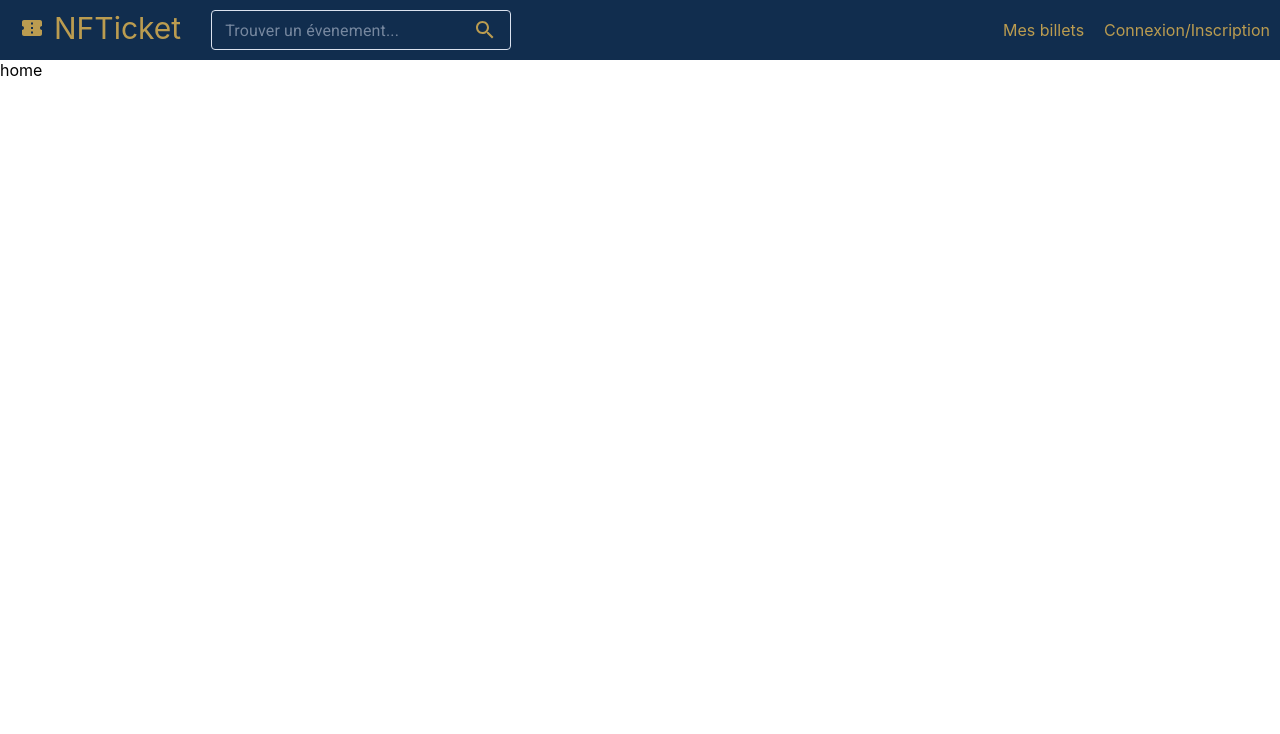
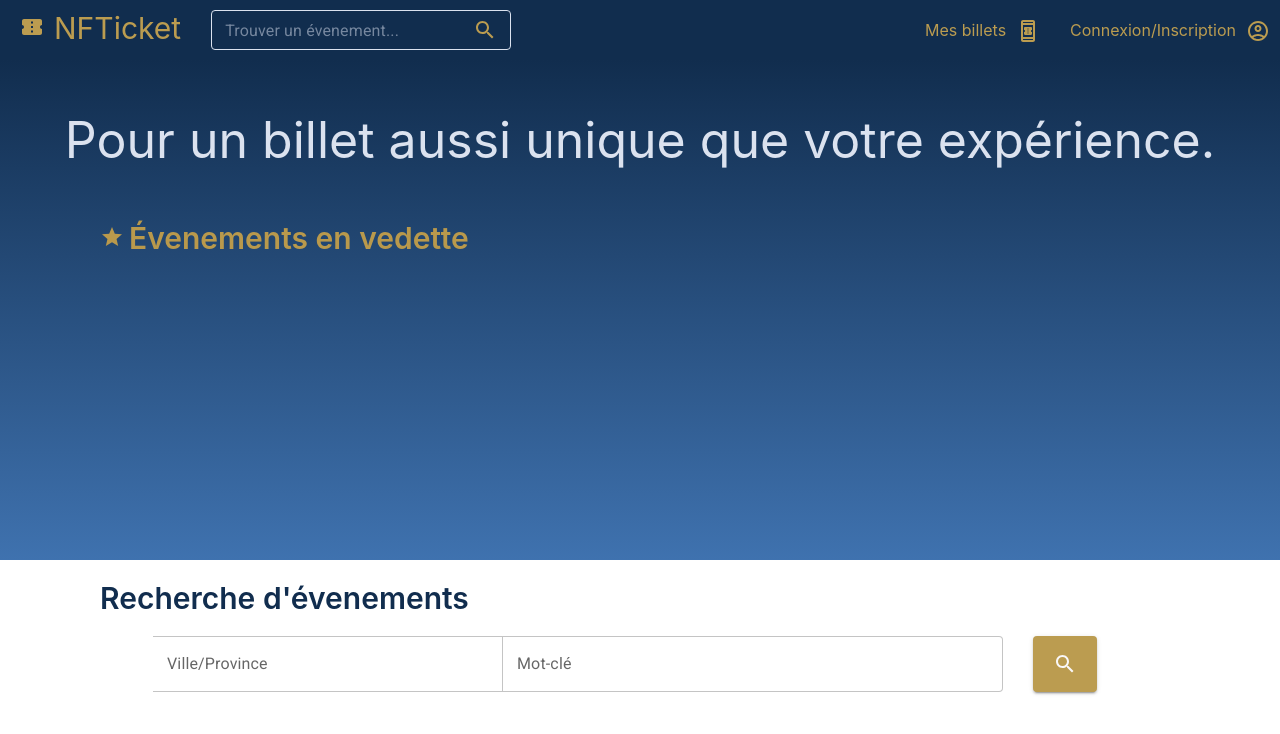
Before and after one commit to LOG795-Equipe-2/NFTicket-Frontend, a React (Create React App) app: page / in a window 1280 px wide. Shown: the top 734 px of the page. Built offline with nearby package versions, Linux system fonts and the light colour scheme.

Commit message:
Add splash screen

```diff
--- a/package.json
+++ b/package.json
@@ -3,13 +3,16 @@
   "version": "0.1.0",
   "private": true,
   "dependencies": {
+    "@date-io/date-fns": "^2.13.1",
     "@emotion/react": "^11.7.1",
     "@emotion/styled": "^11.6.0",
     "@mui/icons-material": "^5.3.1",
+    "@mui/lab": "^5.0.0-alpha.67",
     "@mui/material": "^5.3.1",
     "@testing-library/jest-dom": "^5.14.1",
     "@testing-library/react": "^12.0.0",
     "@testing-library/user-event": "^13.2.1",
+    "@types/date-fns": "^2.6.0",
     "@types/jest": "^27.0.1",
     "@types/node": "^16.7.13",
     "@types/react": "^17.0.20",
--- a/src/components/Home/Home.scss
+++ b/src/components/Home/Home.scss
@@ -0,0 +1,38 @@
+.home {
+    margin-top: 60px;
+    &__splashScreen {
+        width: 100%;
+        height: 500px;
+
+        &__title {
+            padding: 50px 0;
+            display: flex;
+            flex-direction: column;
+            align-items: center;
+            &__main {
+                font-size: 50px;
+            }
+        }
+
+        &__featuredEvents {
+            margin: 0 100px;
+            &__title {
+                svg {
+                    margin-right: 5px;
+                }
+                font-size: 30px;
+                font-weight: 600;
+            }
+        }
+    }
+    &__search {
+        margin: 20px 100px;
+        &__title {
+            font-size: 30px;
+            font-weight: 600;
+        }
+    }
+    &__closeByEvents {
+        height: 400px;
+    }
+}
--- a/src/components/Home/Home.tsx
+++ b/src/components/Home/Home.tsx
@@ -1,11 +1,53 @@
-import { Box } from "@mui/material";
+import { Box, styled } from "@mui/material";
 import "./Home.scss";
+import SearchBox from "./SearchBox/SearchBox";
+import StarIcon from '@mui/icons-material/Star';
 
 function Home() {
+  const CssBox = styled(Box)(({ theme }) => ({
+    ".home": {
+      "&__splashScreen": {
+        background: `linear-gradient(180deg, ${theme.palette.primary.dark} 0%, ${theme.palette.primary.main} 100%)`,
+        "&__title": {
+          "&__main": {
+            color: theme.palette.primary.light
+          }
+        },
+        "&__featuredEvents": {
+          "&__title": {
+            color: theme.palette.secondary.light
+          }
+        }
+      },
+      "&__search": {
+        "&__title": {
+          color: theme.palette.primary.dark,
+        },
+      },
+    },
+  }));
   return (
-    <Box className="home">
-      home
-    </Box>
+    <CssBox className="home">
+      <div className="home__splashScreen">
+        <div className="home__splashScreen__title">
+          <div className="home__splashScreen__title__main">Pour un billet aussi unique que votre expérience.</div>
+          <div className="home__splashScreen__title__sub"></div>
+        </div>
+        <div className="home__splashScreen__featuredEvents">
+          <div className="home__splashScreen__featuredEvents__title">
+            <StarIcon></StarIcon>
+            Évenements en vedette
+            </div>
+        </div>
+      </div>
+      <div className="home__search">
+        <div className="home__search__title">Recherche d'évenements</div>
+        <SearchBox />
+      </div>
+      <div className="home__closeByEvents">
+
+      </div>
+    </CssBox>
   );
 }
 
--- /dev/null
+++ b/src/components/Home/SearchBox/SearchBox.scss
@@ -0,0 +1,41 @@
+.home-searchbox {
+  display: flex;
+  flex-direction: row;
+  margin: 20px 0;
+  justify-content: center;
+  &__date {
+    .MuiInputBase-root {
+      border-radius: 4px 0 0 4px;
+    }
+  }
+  &__location {
+    width: 350px;
+    .MuiInputBase-root {
+      border-radius: 0;
+    }
+    .MuiAutocomplete-root:not(.Mui-focused):not(:hover) {
+      .MuiOutlinedInput-notchedOutline {
+        border-left: 0;
+      }
+    }
+  }
+  &__keyword {
+    width: 500px;
+    .MuiInputBase-root {
+      border-radius: 0 4px 4px 0;
+    }
+    .MuiAutocomplete-root:not(.Mui-focused):not(:hover) {
+      .MuiOutlinedInput-notchedOutline {
+        border-left: 0;
+      }
+    }
+  }
+  &__button {
+    height: 56px;
+    margin: 0 30px;
+
+    .MuiButton-root {
+      height: 100%;
+    }
+  }
+}
--- /dev/null
+++ b/src/components/Home/SearchBox/SearchBox.tsx
@@ -0,0 +1,69 @@
+import { DesktopDatePicker, LocalizationProvider } from "@mui/lab";
+import DateAdapter from "@mui/lab/AdapterDateFns";
+import { Autocomplete, Box, TextField, Button } from "@mui/material";
+import SearchIcon from "@mui/icons-material/Search";
+import React from "react";
+import "./SearchBox.scss";
+
+function SearchBox() {
+  const [dateValue, setDateValue] = React.useState<Date | null>(null);
+  const [locationValue, setLocationValue] = React.useState<string | null>(null);
+  const [keywordValue, setKeywordValue] = React.useState<string | null>(null);
+  const today = new Date().toString();
+  const handleDateChange = (newValue: string | null) => {
+    if (newValue !== null) {
+      setDateValue(new Date(newValue));
+    }
+  };
+  return (
+    <Box className="home-searchbox">
+      <div className="home-searchbox__date">
+        <LocalizationProvider dateAdapter={DateAdapter}>
+          <DesktopDatePicker
+            label="Date"
+            inputFormat="MM/yyyy"
+            renderInput={(params) => <TextField {...params} />}
+            onChange={handleDateChange}
+            value={dateValue}
+            views={["month", "year"]}
+          />
+        </LocalizationProvider>
+      </div>
+      <div className="home-searchbox__location">
+        <Autocomplete
+          value={locationValue}
+          id="location-autocomplete"
+          selectOnFocus
+          clearOnBlur
+          handleHomeEndKeys
+          renderOption={(props, option) => <li {...props}>{option}</li>}
+          freeSolo
+          renderInput={(params) => (
+            <TextField {...params} label="Ville/Province" />
+          )}
+          options={[]}
+        />
+      </div>
+      <div className="home-searchbox__keyword">
+        <Autocomplete
+          value={locationValue}
+          id="keyword-autocomplete"
+          selectOnFocus
+          clearOnBlur
+          handleHomeEndKeys
+          renderOption={(props, option) => <li {...props}>{option}</li>}
+          freeSolo
+          renderInput={(params) => <TextField {...params} label="Mot-clé" />}
+          options={[]}
+        />
+      </div>
+      <div className="home-searchbox__button">
+        <Button color="success" variant="contained">
+          <SearchIcon></SearchIcon>
+        </Button>
+      </div>
+    </Box>
+  );
+}
+
+export default SearchBox;
--- a/src/components/Navigation/Navigation.scss
+++ b/src/components/Navigation/Navigation.scss
@@ -3,15 +3,21 @@
   justify-content: space-between;
   height: 60px;
   align-items: center;
+  width: 100%;
+  position: fixed;
+  top: 0;
 
   &__left {
     display: flex;
-    .page-title {
-      font-size: 30px;
-      margin: 0 20px 5px 20px;
+    .MuiLink-root {
       display: flex;
       align-items: center;
+      margin: 0 20px 5px 20px;
+      .page-title {
+        font-size: 30px;
+      }
     }
+
     &__searchBox {
       width: 300px;
       height: 50px;
@@ -26,10 +32,32 @@
   }
   &__right {
     margin-right: 10px;
+    display: flex;
+    align-items: center;
 
     .MuiLink-root {
-      margin-left: 20px;
-      transition: color 200ms cubic-bezier(0.0, 0, 0.2, 1) 0ms;
+      margin-left: 30px;
+      transition: color 200ms cubic-bezier(0, 0, 0.2, 1) 0ms;
+    }
+    &__my-tickets {
+      a {
+        display: flex;
+        align-items: center;
+        svg {
+          margin-left: 10px;
+          margin-top: 2px;
+        }
+      }
+    }
+    &__login {
+      a {
+        display: flex;
+        align-items: center;
+        svg {
+          margin-left: 10px;
+          margin-top: 2px;
+        }
+      }
     }
   }
 }
--- a/src/components/Navigation/Navigation.tsx
+++ b/src/components/Navigation/Navigation.tsx
@@ -4,6 +4,8 @@ import { Box } from "@mui/material";
 import { ConfirmationNumber, Search } from "@mui/icons-material";
 import IconButton from "@mui/material/IconButton";
 import InputAdornment from "@mui/material/InputAdornment";
+import AccountCircleOutlinedIcon from '@mui/icons-material/AccountCircleOutlined';
+import BookOnlineOutlinedIcon from '@mui/icons-material/BookOnlineOutlined';
 import "./Navigation.scss";
 
 function Navigation() {
@@ -13,7 +15,7 @@ function Navigation() {
     },
     "& .MuiOutlinedInput-root": {
       "& .MuiButtonBase-root": {
-        color: theme.palette.secondary.main
+        color: theme.palette.secondary.main,
       },
       "& .MuiOutlinedInput-input": {
         color: theme.palette.primary.light,
@@ -27,23 +29,28 @@ function Navigation() {
       "&.Mui-focused fieldset": {
         borderColor: theme.palette.secondary.main,
       },
-    }
+    },
   }));
-  const CssLink = styled(Link)(({theme}) => ({
+  const CssLink = styled(Link)(({ theme }) => ({
     "&.MuiLink-root": {
       color: theme.palette.secondary.main,
       "&:hover": {
-        color: theme.palette.primary.light
-      }
-    }
+        color: theme.palette.primary.light,
+      },
+    },
   }));
   return (
     <Box sx={{ bgcolor: "primary.dark" }} className="navbar">
       <div className="navbar__left">
-        <Box className="page-title" sx={{ color: "secondary.main" }}>
-          <ConfirmationNumber sx={{ marginRight: "10px" }}></ConfirmationNumber>
-          NFTicket
-        </Box>
+        <Link href="/" underline="none">
+          <Box className="page-title" sx={{ color: "secondary.main" }}>
+            <ConfirmationNumber
+              sx={{ marginRight: "10px" }}
+            ></ConfirmationNumber>
+            NFTicket
+          </Box>
+        </Link>
+
         <Box className="navbar__left__searchBox">
           <CssTextField
             fullWidth
@@ -63,12 +70,17 @@ function Navigation() {
         </Box>
       </div>
       <div className="navbar__right">
-        <div className="navbar__right__my_tickets">
+        <div className="navbar__right__my-tickets">
           <CssLink href="tickets" underline="none">
             Mes billets
+            <BookOnlineOutlinedIcon></BookOnlineOutlinedIcon>
           </CssLink>
-          <CssLink href="login" underline="none">
+
+        </div>
+        <div className="navbar__right__login">
+        <CssLink href="login" underline="none">
             Connexion/Inscription
+            <AccountCircleOutlinedIcon></AccountCircleOutlinedIcon>
           </CssLink>
         </div>
       </div>
--- a/src/theme.json
+++ b/src/theme.json
@@ -7,7 +7,12 @@
       "contrastText": "#F9F7F7"
     },
     "secondary": {
-      "main": "#bb9c50"
+      "main": "#bb9c50",
+      "light": "#b9994c"
+    },
+    "success": {
+      "main": "#bb9c50",
+      "contrastText": "#F9F7F7"
     }
   }
 }
```
Also changed, not shown: 1 other file (tests, documents, lock files or other folders).
